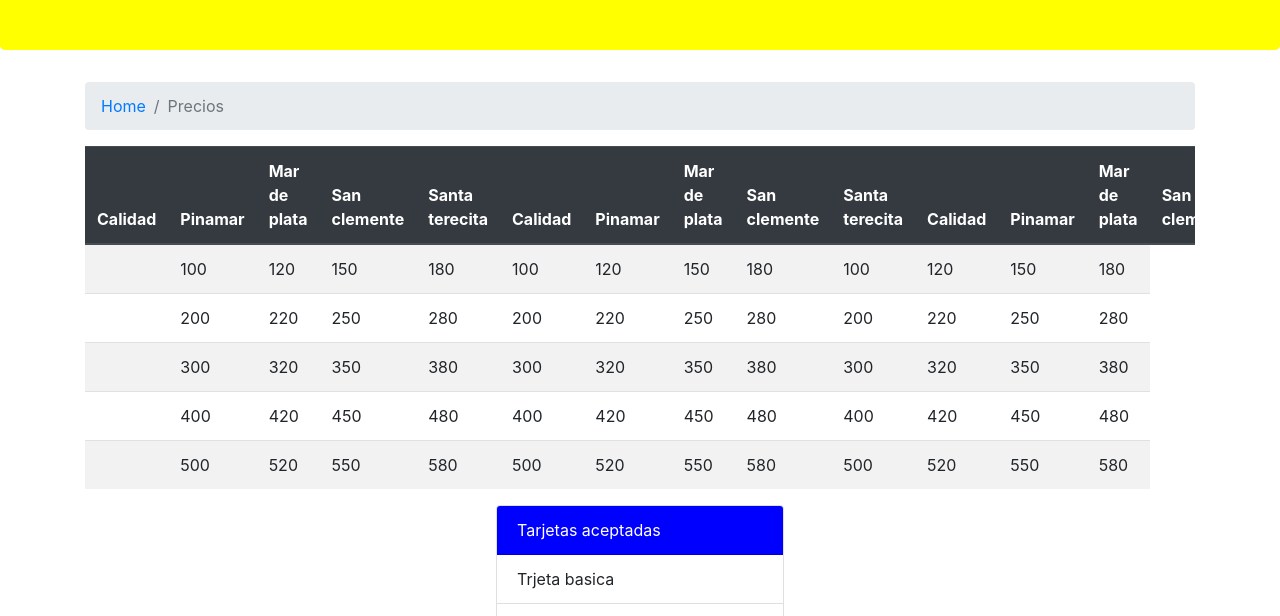
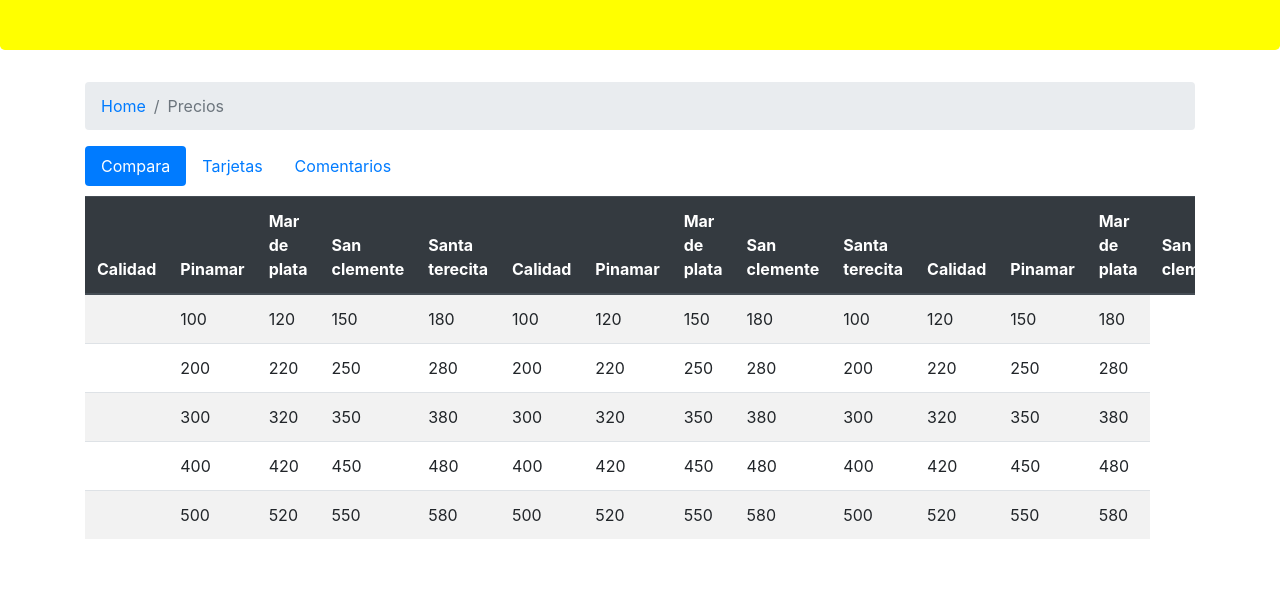
Before and after one commit to juanmenaz/Guia-Hoteles-practica, a website: page precios.html in a window 1280 px wide. Shown: the part 184-800 px from the top of the page. Drawn offline with nearby package versions, Linux system fonts and the light colour scheme; a web font is replaced by a local one.

Commit message:
agregamos pestañas en la seccion de precios

```diff
--- a/css/main.css
+++ b/css/main.css
@@ -20,3 +20,7 @@ footer {
 .footer-address-icon {
   padding-right: 10px;
 }
+
+.tab-content {
+  padding-top: 10px;
+}
--- a/precios.html
+++ b/precios.html
@@ -59,6 +59,51 @@
           <li class="breadcrumb-item active" aria-current="page">Precios</li>
         </ol>
       </nav>
+      <ul class="nav nav-pills" id="myTab" role="tablist">
+        <li class="nav-item">
+          <a
+            class="nav-link active"
+            id="compara-tab"
+            data-toggle="pill"
+            href="#compara"
+            role="tab"
+            aria-controls="compara"
+            aria-selected="true"
+            >Compara</a
+          >
+        </li>
+        <li class="nav-item">
+          <a
+            class="nav-link"
+            id="tarjetas-tab"
+            data-toggle="pill"
+            href="#tarjetas"
+            role="tab"
+            aria-controls="tarjetas"
+            aria-selected="false"
+            >Tarjetas</a
+          >
+        </li>
+        <li class="nav-item">
+          <a
+            class="nav-link"
+            id="comentarios-tab"
+            data-toggle="pill"
+            href="#comentarios"
+            role="tab"
+            aria-controls="comentarios"
+            aria-selected="false"
+            >Comentarios</a
+          >
+        </li>
+      </ul>
+      <div class="tab-content" id="myTabContent">
+        <div
+          class="tab-pane fade show active"
+          id="compara"
+          role="tabpanel"
+          aria-labelledby="compara-tab"
+        >
           <div class="table-responsive">
             <table class="table table-striped">
               <thead class="thead-dark">
@@ -96,7 +141,8 @@
                 </tr>
                 <tr>
                   <td>
-                <span class="oi oi-star"></span><span class="oi oi-star"></span>
+                    <span class="oi oi-star"></span
+                    ><span class="oi oi-star"></span>
                   </td>
                   <td>200</td>
                   <td>220</td>
@@ -113,7 +159,8 @@
                 </tr>
                 <tr>
                   <td>
-                <span class="oi oi-star"></span><span class="oi oi-star"></span
+                    <span class="oi oi-star"></span
+                    ><span class="oi oi-star"></span
                     ><span class="oi oi-star"></span>
                   </td>
                   <td>300</td>
@@ -131,7 +178,8 @@
                 </tr>
                 <tr>
                   <td>
-                <span class="oi oi-star"></span><span class="oi oi-star"></span
+                    <span class="oi oi-star"></span
+                    ><span class="oi oi-star"></span
                     ><span class="oi oi-star"></span
                     ><span class="oi oi-star"></span>
                   </td>
@@ -150,8 +198,10 @@
                 </tr>
                 <tr>
                   <td>
-                <span class="oi oi-star"></span><span class="oi oi-star"></span
-                ><span class="oi oi-star"></span><span class="oi oi-star"></span
+                    <span class="oi oi-star"></span
+                    ><span class="oi oi-star"></span
+                    ><span class="oi oi-star"></span
+                    ><span class="oi oi-star"></span
                     ><span class="oi oi-star"></span>
                   </td>
                   <td>500</td>
@@ -170,10 +220,20 @@
               </tbody>
             </table>
           </div>
-
+        </div>
+      </div>
+      <div
+        class="tab-pane fade"
+        id="tarjetas"
+        role="tabpanel"
+        aria-labelledby="tarjetas-tab"
+      >
         <div class="d-flex justify-content-center">
           <div class="card" style="width: 18rem">
-          <div class="card-header" style="background-color: blue; color: white">
+            <div
+              class="card-header"
+              style="background-color: blue; color: white"
+            >
               Tarjetas aceptadas
             </div>
             <ul class="list-group list-group-flush">
@@ -182,6 +242,15 @@
               <li class="list-group-item">Trjeta Black</li>
             </ul>
           </div>
+        </div>
+      </div>
+      <div
+        class="tab-pane fade"
+        id="comentarios"
+        role="tabpanel"
+        aria-labelledby="comentarios-tab"
+      >
+        Comentarios
       </div>
     </div>
     <footer>
```
Lines whose indentation alone changed are shown as unchanged.
